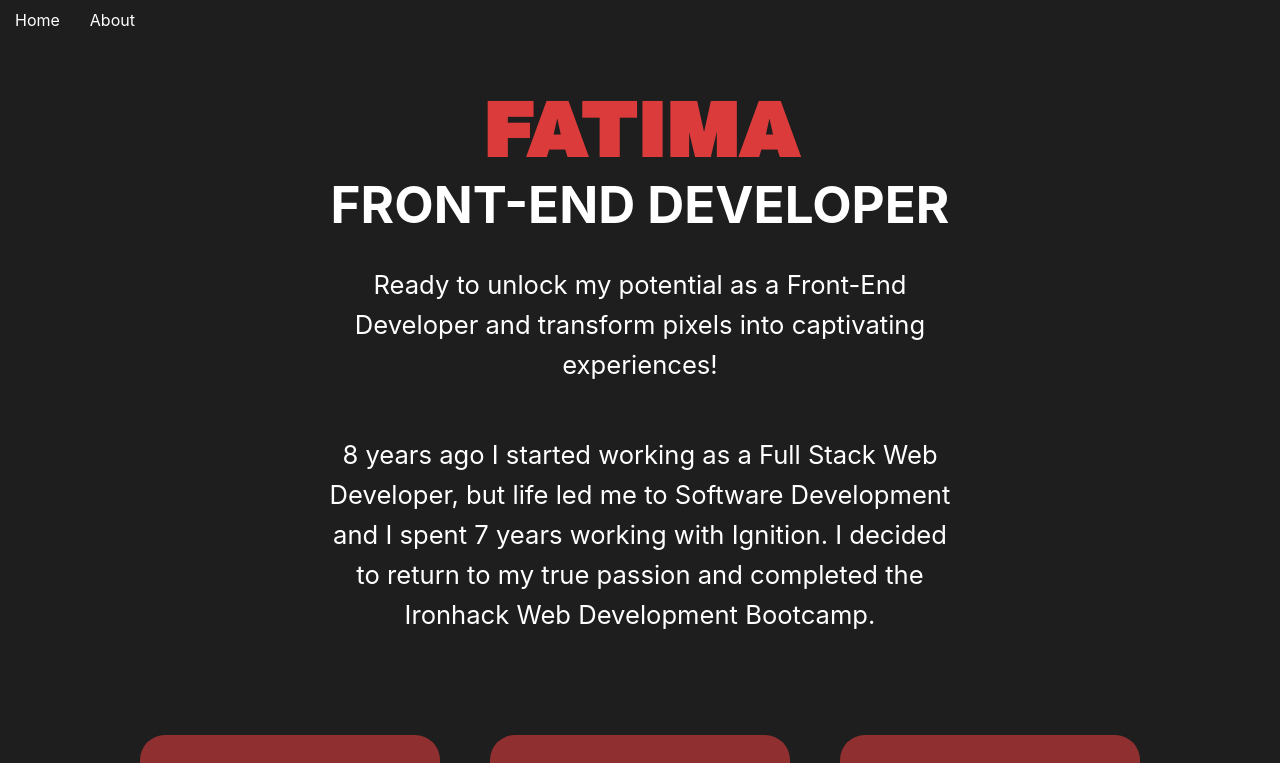
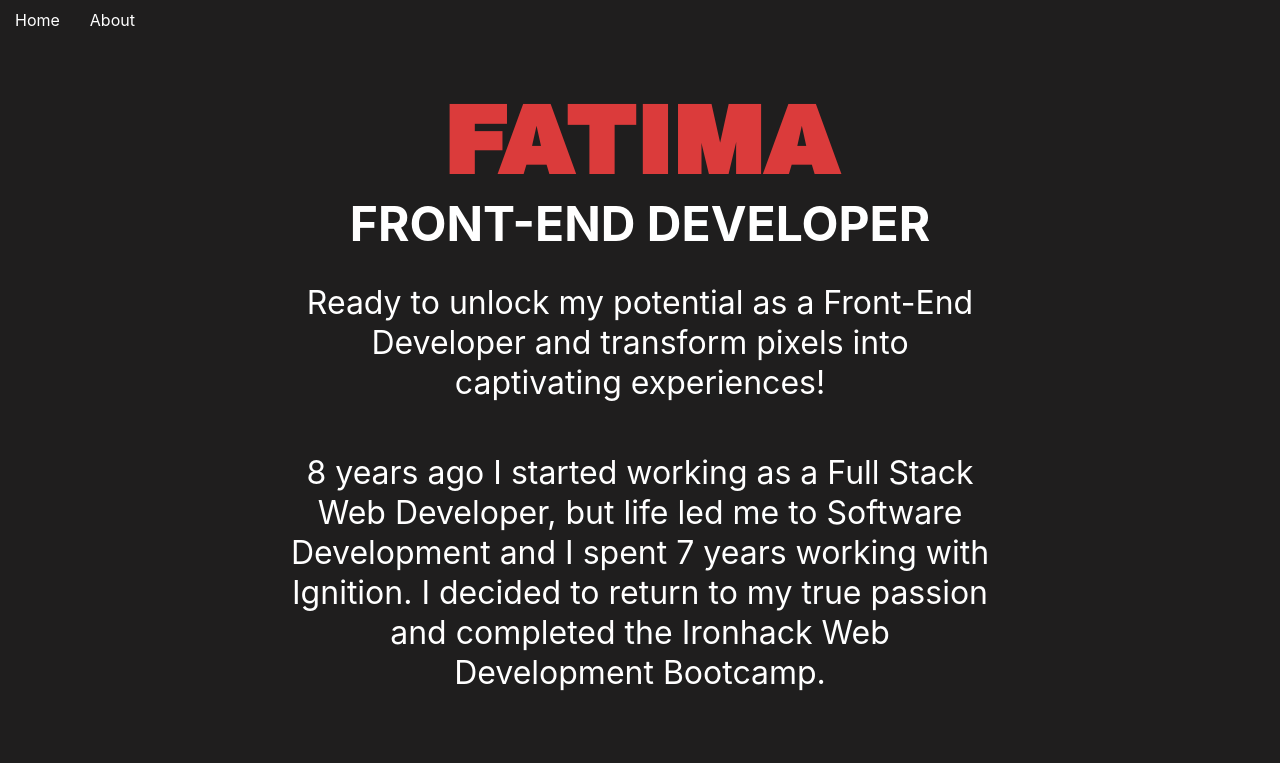
Before and after one commit to fagarmartin/my-web, a React (Vite) app: page / in a window 1280 px wide. Shown: the top 763 px of the page. Built offline with nearby package versions, Linux system fonts and the light colour scheme.

Commit message:
changed font size css

```diff
--- a/src/index.css
+++ b/src/index.css
@@ -87,12 +87,13 @@ a {
 }
 /*HEADER */
 .title-name {
-  font-size: 6vw;
+  font-size: 3em;
   font-family: "Archivo Black", sans-serif;
+  text-align: center;
 }
 .title {
   color: white;
-  font-size: 4vw;
+  font-size: 1.5em;
   margin-bottom: 30px;
 }
 
@@ -103,10 +104,15 @@ header {
 }
 
 .header-container {
+  display: flex;
+  flex-direction: column;
+  align-items: center;
+  width: 55%;
   margin: 50px 0;
-  font-size: 2vw;
-  width: 50%;
+  font-size: 2em;
+
 }
+
 .header-container p {
   line-height: 30pt;
 }
```
